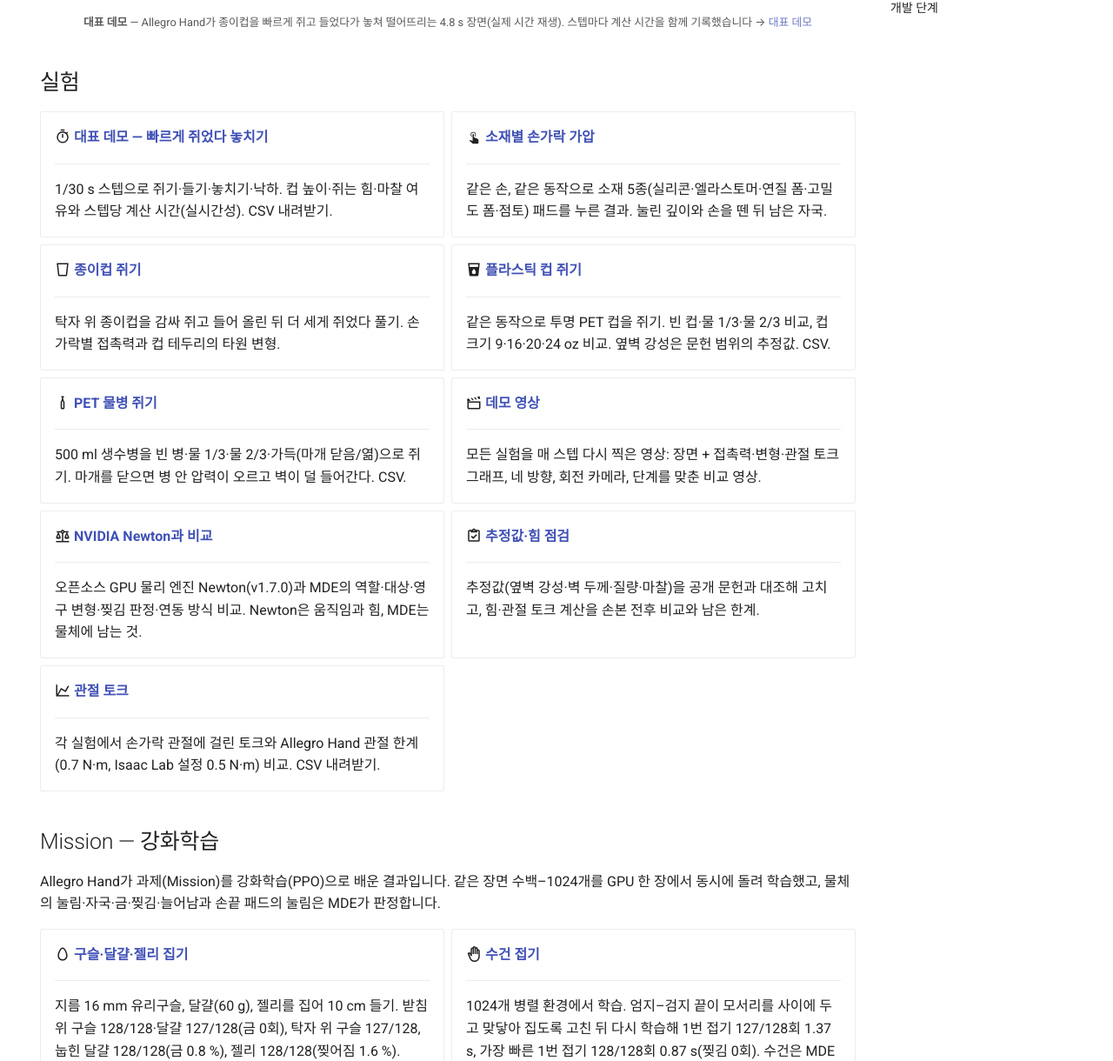
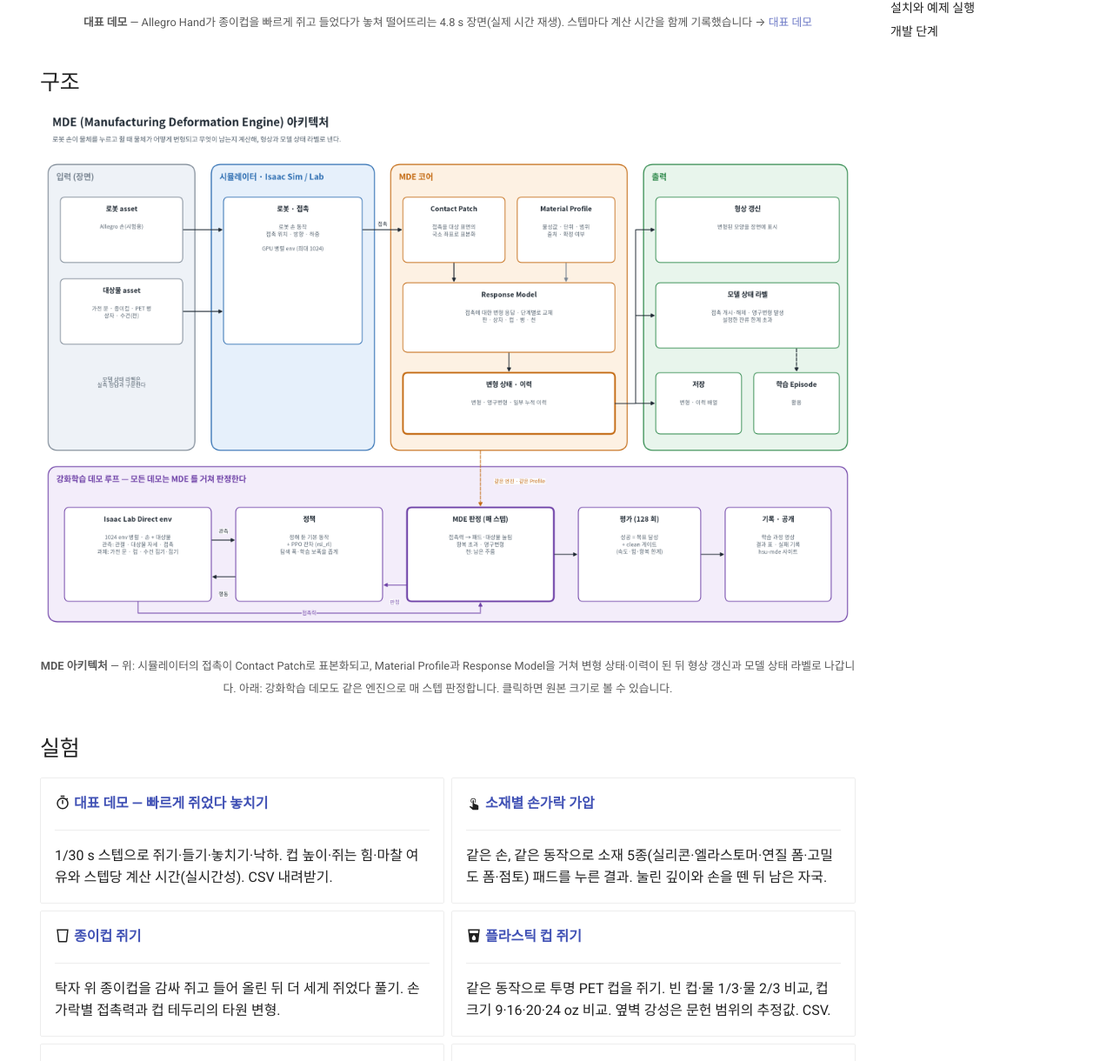
Before and after one commit to parclab-hsu/hsu-mde, an MkDocs documentation site: the page built from docs/index.md, in a window 1280 px wide and 1400 px high, scrolled down 714 px, cut to the strip 180-1400 px from the top of the window. Shown: the whole strip at 87% size. Built offline with MkDocs 1.6.1 and Material for MkDocs 9.7.7, drawn with Linux system fonts in a browser that asks for light colours.

Commit message:
첫 화면에 MDE 아키텍처 그림 추가
Co-Authored-By: Claude Opus 5.5 <noreply@anthropic.com>

```diff
--- a/docs/index.md
+++ b/docs/index.md
@@ -14,6 +14,12 @@ NVIDIA Isaac Sim 위에서 로봇 손의 동작과 함께 돌며, 소재별 물
 <video class="mde-video" src="media/cup-quick.mp4" poster="media/cup-quick.jpg" controls muted loop playsinline></video>
 
 <p style="text-align:center"><small><b>대표 데모</b> — Allegro Hand가 종이컵을 빠르게 쥐고 들었다가 놓쳐 떨어뜨리는 4.8 s 장면(실제 시간 재생). 스텝마다 계산 시간을 함께 기록했습니다 → <a href="demo/">대표 데모</a></small></p>
+
+## 구조
+
+[![MDE 아키텍처](images/mde-architecture.png)](images/mde-architecture.png)
+
+<p style="text-align:center"><small><b>MDE 아키텍처</b> — 위: 시뮬레이터의 접촉이 Contact Patch로 표본화되고, Material Profile과 Response Model을 거쳐 변형 상태·이력이 된 뒤 형상 갱신과 모델 상태 라벨로 나갑니다. 아래: 강화학습 데모도 같은 엔진으로 매 스텝 판정합니다. 클릭하면 원본 크기로 볼 수 있습니다.</small></p>
 
 ## 실험
 
```
Also changed, not shown: docs/images/mde-architecture.png (added).
